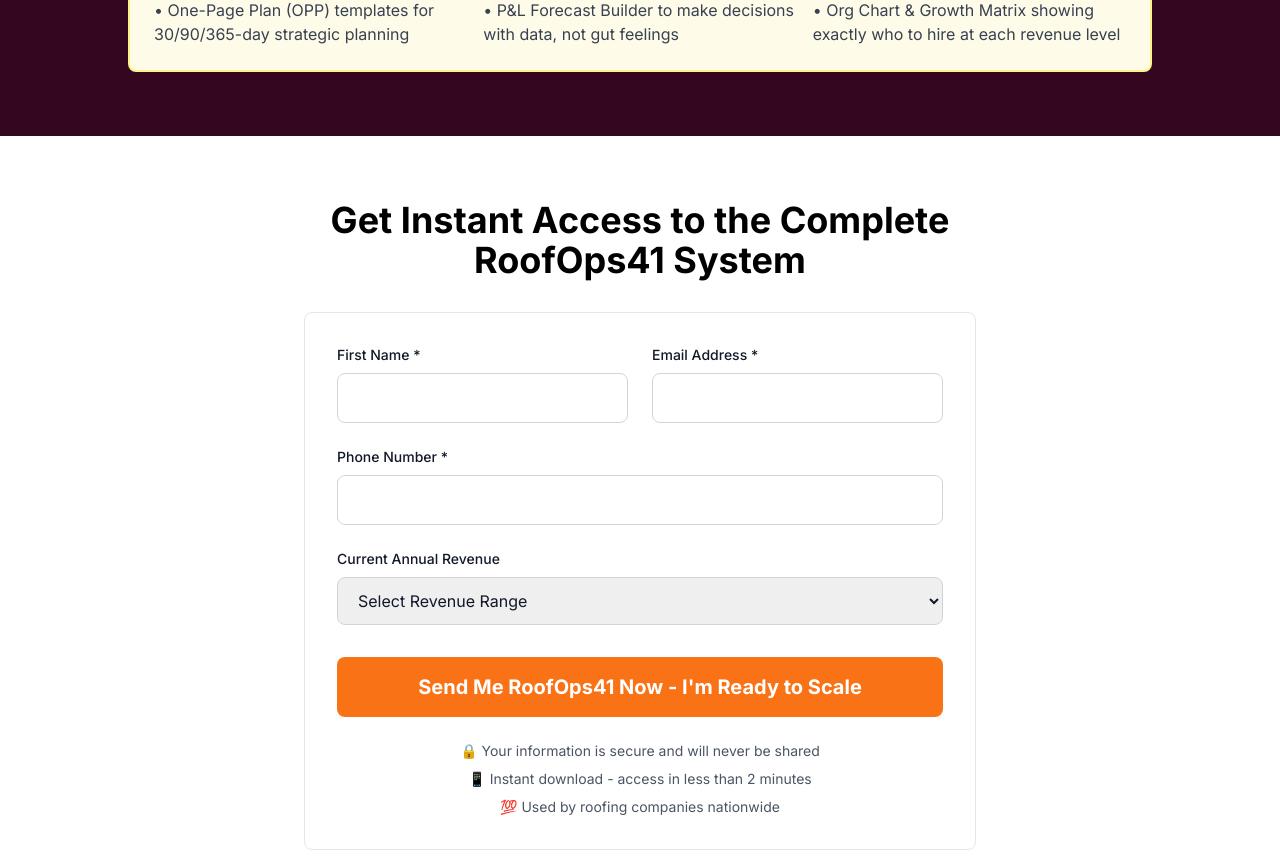
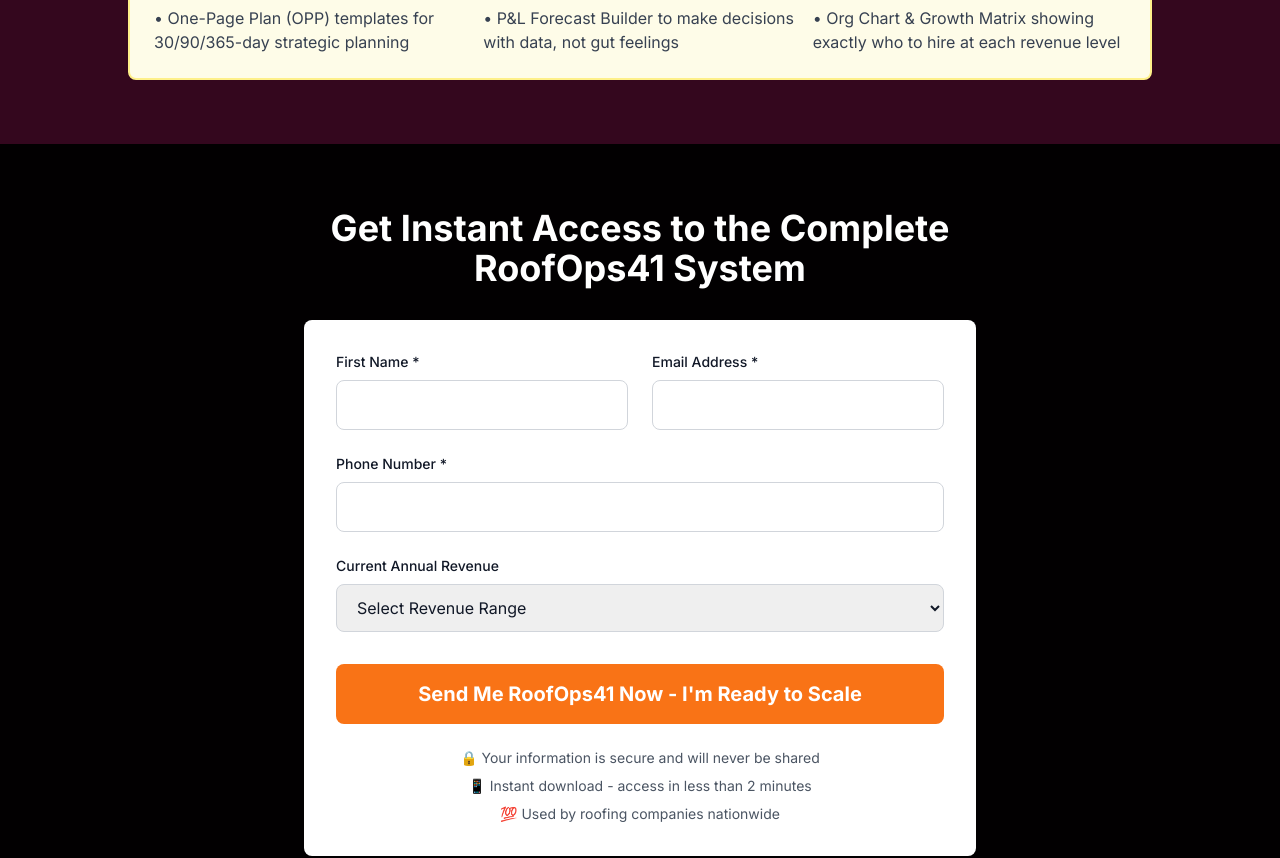
Before and after one commit to qutubahmed732/day41thrive, a React (Create React App) app: page / in a window 1280 px wide. Shown: the part 3756-4614 px from the top of the page. Built offline with nearby package versions, Linux system fonts and the light colour scheme.

Commit message:
revert the changes of form section

```diff
--- a/src/Components/Form.js
+++ b/src/Components/Form.js
@@ -2,14 +2,14 @@
 
 function Form() {
   return (
-    <section id="form" className="py-16 bg-white text-black">
+    <section id="form" className="py-16 bg-[#020001] text-white">
       <div className="container mx-auto px-6">
         <div className="max-w-2xl mx-auto">
           <h2 className="text-3xl md:text-4xl font-bold text-center mb-8">
             Get Instant Access to the Complete RoofOps41 System
           </h2>
 
-          <form className="bg-white/10 rounded-lg p-8 text-gray-900 border">
+          <form className="bg-white rounded-lg p-8 text-gray-900">
             <div className="grid md:grid-cols-2 gap-3 md:gap-6 mb-6">
               <div>
                 <label className="block text-sm font-medium mb-2" for="firstName">First Name *</label>
--- a/src/Components/Testimonials.js
+++ b/src/Components/Testimonials.js
@@ -9,7 +9,7 @@
                     <h2 className="text-3xl font-bold text-center mb-12 text-gray-900">Real Results from Real Roofing Companies</h2>
 
                     <div className="grid md:grid-cols-3 gap-8">
-                        <div className="bg-gray-50 rounded-lg p-6">
+                        <div className="bg-gray-100 rounded-lg p-6">
                             <div className="text-yellow-400 text-2xl mb-4 flex gap-1">
                                 <Star className='fill-yellow-400' />
                                 <Star className='fill-yellow-400' />
@@ -24,7 +24,7 @@
                             <p className="text-sm text-gray-600">(Scaled from $4M to $8M in 18 months)</p>
                         </div>
 
-                        <div className="bg-gray-50 rounded-lg p-6">
+                        <div className="bg-gray-100 rounded-lg p-6">
                             <div className="text-yellow-400 text-2xl mb-4 flex gap-1">
                                 <Star className='fill-yellow-400' />
                                 <Star className='fill-yellow-400' />
@@ -39,7 +39,7 @@
                             <p className="text-sm text-gray-600">(Added $2M in annual revenue)</p>
                         </div>
 
-                        <div className="bg-gray-50 rounded-lg p-6">
+                        <div className="bg-gray-100 rounded-lg p-6">
                             <div className="text-yellow-400 text-2xl mb-4 flex gap-1">
                                 <Star className='fill-yellow-400' />
                                 <Star className='fill-yellow-400' />
--- a/src/Components/WhatsInside.js
+++ b/src/Components/WhatsInside.js
@@ -88,7 +88,7 @@
 
                     {/* <!-- Bonus Materials --> */}
                     <div className="mt-8 bg-yellow-50 border-2 border-yellow-200 rounded-lg p-6">
-                        <h3 className="text-xl font-bold text-gray-900 mb-4"><Gift className='text-yellow-500' /> BONUS MATERIALS:</h3>
+                        <h3 className="text-xl font-bold text-gray-900 mb-4"><Gift className='text-yellow-500 size-8' /> BONUS MATERIALS:</h3>
                         <ul className="grid md:grid-cols-3 gap-4 text-gray-700">
                             <li>• One-Page Plan (OPP) templates for 30/90/365-day strategic planning</li>
                             <li>• P&L Forecast Builder to make decisions with data, not gut feelings</li>
```
Also changed, not shown: 11 other files (tests, documents, lock files or other folders).
